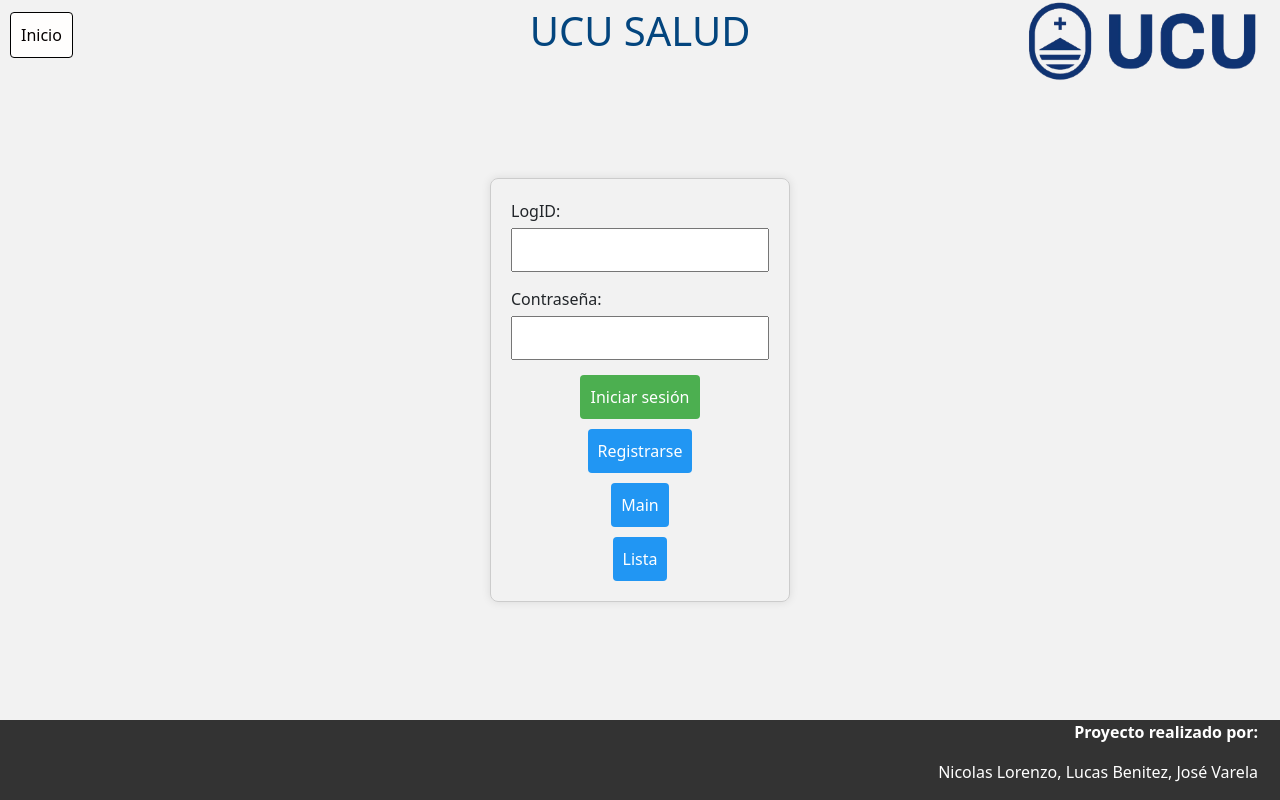
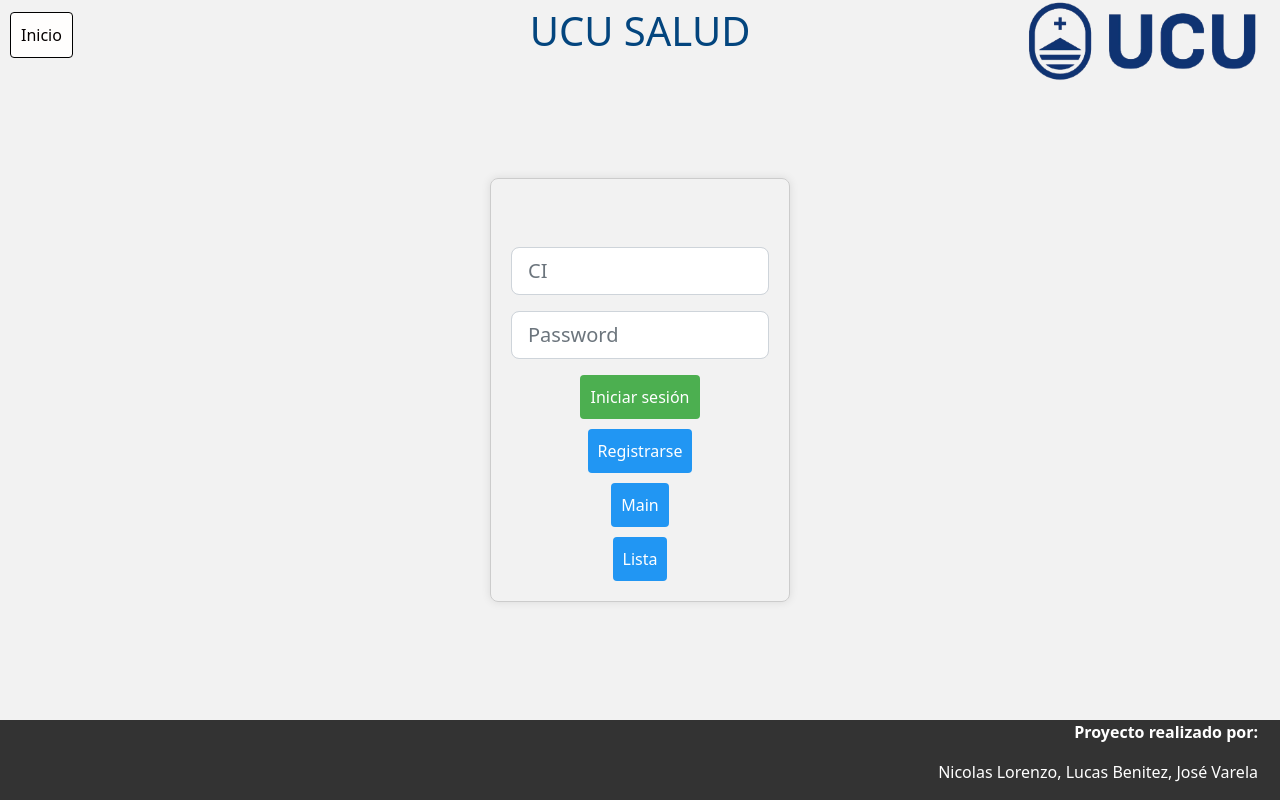
Before and after one commit to NicoLorenzo1/BDDProyectoFinal, an Angular app in the folder Frontend/: page /inicio in a window 1280 px wide. Built offline with nearby package versions, Linux system fonts and the light colour scheme; what @ionic/angular would draw is missing.

Commit message:
login y registro funcionando

```diff
--- a/Frontend/src/app/componentes/inicio/inicio.component.html
+++ b/Frontend/src/app/componentes/inicio/inicio.component.html
@@ -3,18 +3,29 @@
 <div class="container">
     <div class="inicio">
         <div class="tarjeta-login">
-            <div class="campo">
-                <label for="logid">LogID:</label>
-                <input type="text" id="logid" name="logid" required>
-            </div>
 
-            <div class="campo">
-                <label for="contrasena">Contraseña:</label>
-                <input type="password" id="contrasena" name="contrasena" required>
-            </div>
+            <form class="mt-5" [formGroup]="formLogin" (ngSubmit)="login()">
 
+                <div class="mb-3">
+                    <input type="text" formControlName="ci" class="form-control form-control-lg" placeholder="CI">
+                    <div class="text-danger"
+                        *ngIf="formLogin.get('ci')?.hasError('required') && formLogin.get('ci')?.touched">
+                        <span>CI <strong>is required</strong></span>
+                    </div>
+                </div>
+
+                <div class="mb-3">
+                    <input type="text" formControlName="password" class="form-control form-control-lg"
+                        placeholder="Password">
+                    <div class="text-danger"
+                        *ngIf="formLogin.get('password')?.hasError('required') && formLogin.get('password')?.touched">
+                        <span>Password <strong>is required</strong></span>
+                    </div>
+                </div>
+
+            </form>
             <div class="botonesLogin">
-                <button class="boton" (click)="login()" [routerLink]="['/main']">Iniciar sesión</button>
+                <button class="boton" (click)="login()">Iniciar sesión</button>
                 <button class="boton boton-registro" [routerLink]="['/registro']">Registrarse</button>
                 <button class="boton boton-registro" [routerLink]="['/main']">Main</button>
                 <button class="boton boton-registro" [routerLink]="['/list']">Lista</button>
--- a/Frontend/src/app/componentes/inicio/inicio.component.ts
+++ b/Frontend/src/app/componentes/inicio/inicio.component.ts
@@ -1,5 +1,8 @@
 import { Component } from '@angular/core';
+import { FormBuilder, FormGroup, Validators } from '@angular/forms';
 import { generalController } from 'src/app/services/generalController';
+import { Router } from '@angular/router';
+import { Login } from 'src/app/models/login';
 
 @Component({
   selector: 'app-inicio',
@@ -7,18 +10,35 @@ import { generalController } from 'src/app/services/generalController';
   styleUrls: ['./inicio.component.css']
 })
 export class InicioComponent {
-  constructor(private controlador: generalController) { }
+
+  formLogin: FormGroup;
+
+
+  constructor(private controlador: generalController, private fb: FormBuilder, private router: Router) {
+    this.formLogin = this.fb.group({
+      ci: ['', Validators.required],
+      password: ['', Validators.required]
+    });
+  }
 
   login() {
-    this.controlador.login(54332612, "123456").subscribe({
+    const FORM: Login = {
+      ci: this.formLogin.get('ci')?.value,
+      password: this.formLogin.get('password')?.value,
+    }
+
+    this.controlador.login(FORM.ci, FORM.password).subscribe({
       next: (data) => {
         // Manejar la respuesta aquí
         alert('Login: ' + JSON.stringify(data));
+        this.router.navigate(['/main']);
       },
       error: (error) => {
+        alert("Datos incorrectos!!");
         console.error(error);
         // Manejar errores si es necesario
       }
     });
   }
+
 }
--- /dev/null
+++ b/Frontend/src/app/models/login.ts
@@ -0,0 +1,9 @@
+export class Login {
+    ci: number;
+    password: string;
+
+    constructor(ci: number, password: string) {
+        this.ci = ci;
+        this.password = password;
+    }
+}
--- a/Frontend/src/app/services/generalController.ts
+++ b/Frontend/src/app/services/generalController.ts
@@ -36,8 +36,6 @@ export class generalController {
   //loguea al usuario
   login(ci: number, password: string) {
     const body = { ci, password };
-    console.log("llego a service!############################# " + ci + password);
-
     return this.http.post<any>(this.apiUrl + '/login', body);
   }
 
```
Also changed, not shown: 1 other file (tests, documents, lock files or other folders).
